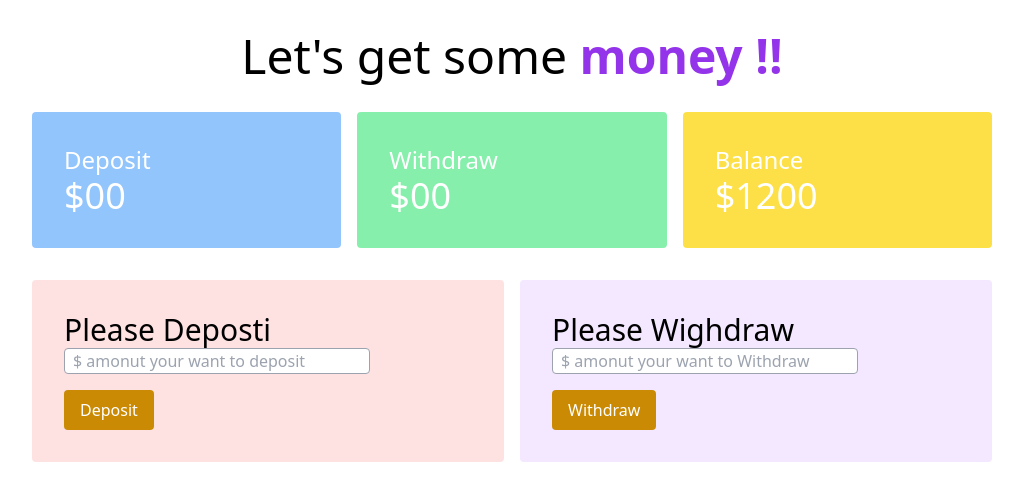
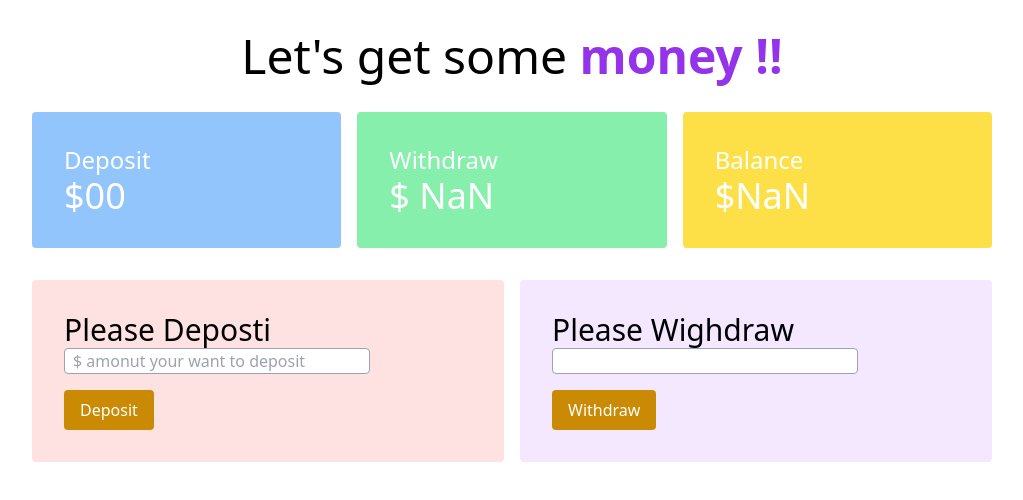
Before and after one commit to sjak-JooJo/banking, a plain HTML site: page banking.html in a window 1280 px wide. Both pictures are taken after a click on the button "Withdraw". Shown: the whole page, without its empty margins (128-1151 px from the left). Drawn offline with nearby package versions, Linux system fonts and the light colour scheme.

Commit message:
update balance

```diff
--- a/banking.html
+++ b/banking.html
@@ -20,7 +20,7 @@
                 </div>
                 <div class="bg-green-300 p-8 rounded">
                     <h3 class="text-2xl">Withdraw</h3>
-                    <h4 class="text-4xl">$00</h4>
+                    <h4 class="text-4xl">$ <span id="withdraw-total"> 00</span></h4>
                 </div>
                 <div class="bg-yellow-300 p-8 rounded">
                     <h3 class="text-2xl">Balance</h3>
--- a/js/banking.js
+++ b/js/banking.js
@@ -23,3 +23,32 @@ document.getElementById('deposit-button').addEventListener('click', function(){
     // clear the deposit input field
     depositInput.value = ' ';
 });
+
+// hande withdraw evenhandler
+
+document.getElementById('withdraw-button').addEventListener('click', function(){
+    // get the withdraw ammount
+    const withdrawInput = document.getElementById('withdraw-input');
+    const newWithdrawText = withdrawInput.value;
+    const newWithdrawAmount = parseFloat(newWithdrawText);
+
+    // set withdraw total
+
+    const withdrawTotal = document.getElementById('withdraw-total');
+    const previousWithdrawText = withdrawTotal.innerText;
+    const previousWithdrawTotal = parseFloat(previousWithdrawText);
+    const newWithdrawTotal = previousWithdrawTotal + newWithdrawAmount;
+
+    withdrawTotal.innerText = newWithdrawTotal;
+
+    //update balance
+    const balanceTotal = document.getElementById('balance-total');
+    const previousBalanceText = balanceTotal.innerText;
+    const previousBalanceTotal = parseFloat(previousBalanceText);
+    const newBalanceTotal = previousBalanceTotal - newWithdrawAmount;
+
+    balanceTotal.innerText = newBalanceTotal;
+
+    // clear withdraw input
+    withdrawInput.value = ' ';
+})
```
